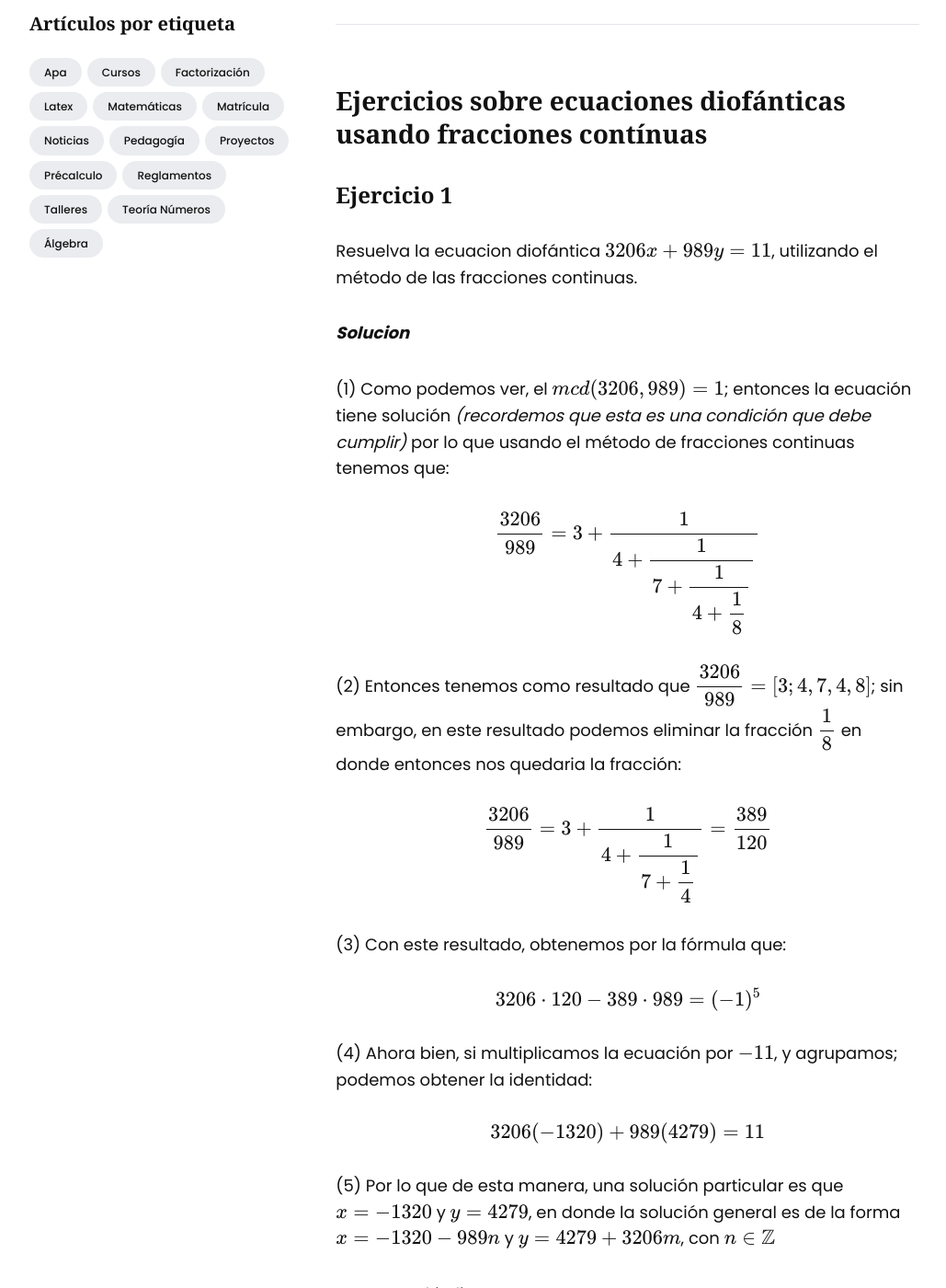
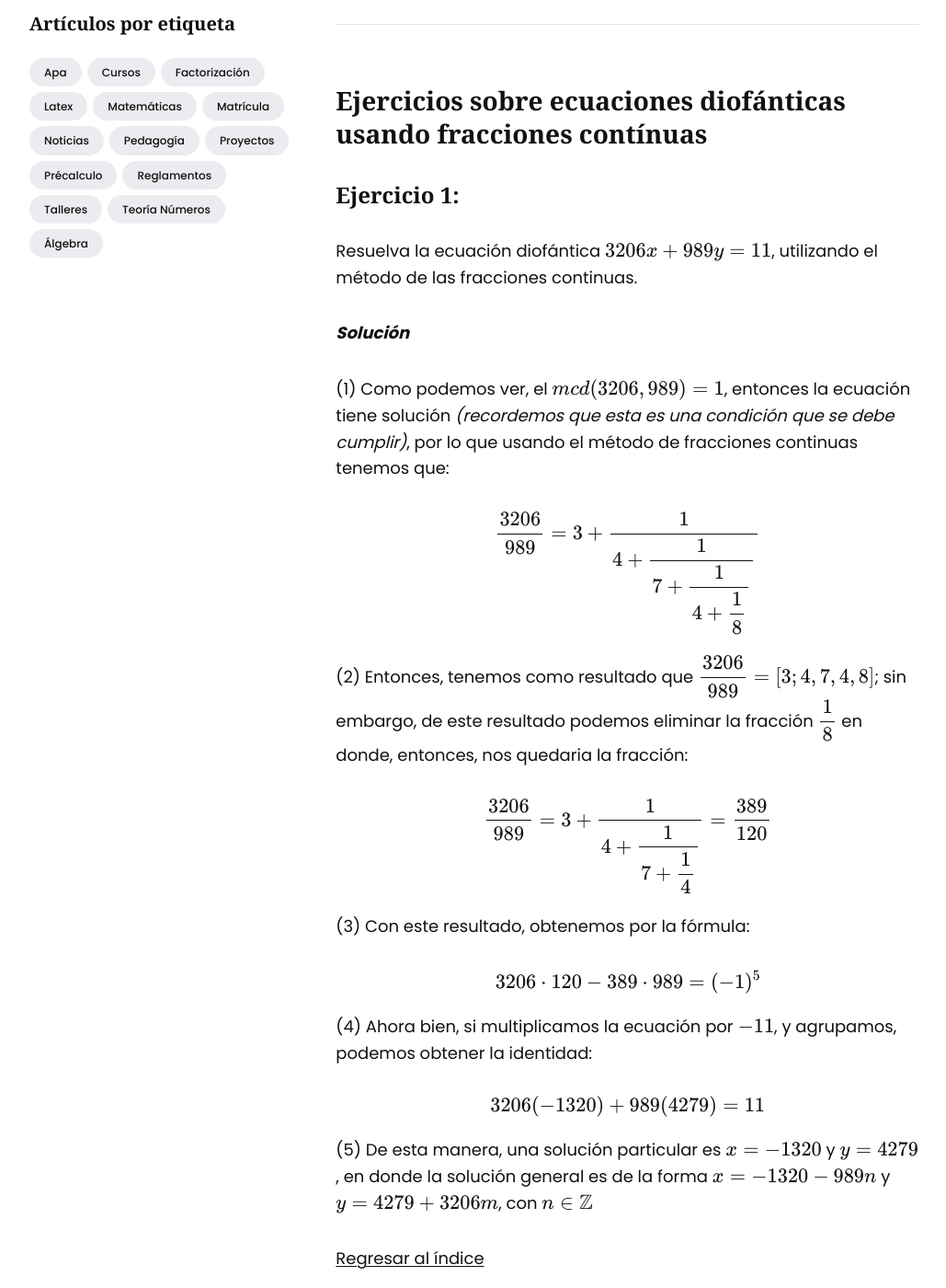
Before and after one commit to asoesem/asoesem.github.io, a Jekyll site: the page built from _posts/2024-12-27-ejemplos-de-ecuaciones-diofanticas.md, in a window 1280 px wide and 1400 px high, scrolled down 1214 px. Shown: the whole window at 92% size, without its empty margins (124-1153 px from the left). Built offline with Jekyll 4.4.1, drawn with Linux system fonts in a browser that asks for light colours; some of the changed text lies outside the part shown.

Commit message:
Correcciones ortográficas y menores del artículo de ecuaciones diofánticas

```diff
--- a/_posts/2024-12-27-ejemplos-de-ecuaciones-diofanticas.md
+++ b/_posts/2024-12-27-ejemplos-de-ecuaciones-diofanticas.md
@@ -10,7 +10,7 @@ featured: true
 comments: false
 share: true
 ---
-# índice
+# Índice
 
 + [Ejercicios sobre ecuaciones diofaánticas usando fracciones contínuas][1]
   - [Ejercicio 1][11]
@@ -21,96 +21,68 @@ share: true
 
 ## Ejercicios sobre ecuaciones diofánticas usando fracciones contínuas
 
-### Ejercicio 1
-Resuelva la ecuacion diofántica $$3206x + 989y = 11$$, utilizando el método de las fracciones continuas.
+### Ejercicio 1:
 
-***Solucion***
+Resuelva la ecuación diofántica $$3206x + 989y = 11$$, utilizando el método de las fracciones continuas.
 
- (1) Como podemos ver, el $$mcd(3206,989)=1$$; entonces la ecuación tiene solución *(recordemos que esta es una condición que debe cumplir)* por lo que usando el método de fracciones continuas tenemos que:
-<p align="center">
-$$
-  \dfrac{3206}{989}=3+\dfrac{1}{4+\dfrac{1}{7+\dfrac{1}{4+\dfrac{1}{8}}}}
-$$
-</p>
+***Solución***
 
-(2) Entonces tenemos como resultado que $$\dfrac{3206}{989}=[3;4,7,4,8]$$; sin embargo, en este resultado podemos eliminar la fracción $$\dfrac{1}{8}$$ en donde entonces nos quedaria la fracción:
+(1) Como podemos ver, el $$mcd(3206,989)=1$$, entonces la ecuación tiene solución *(recordemos que esta es una condición que se debe cumplir)*, por lo que usando el método de fracciones continuas tenemos que:
 
-<p align="center">
-$$
-  \dfrac{3206}{989}=3+\dfrac{1}{4+\dfrac{1}{7+\dfrac{1}{4}}}=\dfrac{389}{120}
-$$
-</p>
+$$\dfrac{3206}{989}=3+\dfrac{1}{4+\dfrac{1}{7+\dfrac{1}{4+\dfrac{1}{8}}}}$$
 
-(3) Con este resultado, obtenemos por la fórmula que:
 
-<p align="center">
-$$
-  3206 \cdot 120 - 389 \cdot 989 = (-1)^5
-$$
-</p>
+(2) Entonces, tenemos como resultado que $$\dfrac{3206}{989}=[3;4,7,4,8]$$; sin embargo, de este resultado podemos eliminar la fracción $$\dfrac{1}{8}$$ en donde, entonces, nos quedaria la fracción:
 
-(4) Ahora bien, si multiplicamos la ecuación por $$-11$$, y agrupamos; podemos obtener la identidad:
+$$\dfrac{3206}{989}=3+\dfrac{1}{4+\dfrac{1}{7+\dfrac{1}{4}}}=\dfrac{389}{120}$$
 
-<p align="center">
-$$
-  3206(-1320) + 989(4279)=11
-$$
-</p>
+(3) Con este resultado, obtenemos por la fórmula:
 
-(5) Por lo que de esta manera, una solución particular es que $$x=-1320$$ y $$y=4279$$, en donde la solución general es de la forma $$x=-1320-989n$$ y $$y=4279+3206m$$, con $$n \in \mathbb{Z}$$
+$$3206 \cdot 120 - 389 \cdot 989 = (-1)^5$$
+
+(4) Ahora bien, si multiplicamos la ecuación por $$-11$$, y agrupamos, podemos obtener la identidad:
+
+$$3206(-1320) + 989(4279)=11$$
+
+(5) De esta manera, una solución particular es $$x=-1320$$ y $$y=4279$$, en donde la solución general es de la forma $$x=-1320-989n$$ y $$y=4279+3206m$$, con $$n \in \mathbb{Z}$$
 
 [Regresar al índice][0]
 
-***
+---
 
-### Ejercicio 2
+### Ejercicio 2:
+
 Utilice el método de fracciones continuas para resolver la ecuación $$99x+41y=3$$
 
 ***Solución***
 
-(1) Como podemos ver, el $$mcd(99,41)=1$$; entonces la ecuación tiene solución *(recordemos que esta es una condición que debe cumplir)* por lo que usando el método de fracciones continuas tenemos que:
-<p align="center">
-$$
-  \dfrac{99}{41}=2+\dfrac{1}{2+\dfrac{1}{2+\dfrac{1}{2+\dfrac{1}{3}}}}
-$$
-</p>
+(1) Como podemos ver, el $$mcd(99,41)=1$$; entonces la ecuación tiene solución *(recordemos que esta es una condición que se debe cumplir)* por lo que usando el método de fracciones continuas tenemos que:
 
-(2) Entonces tenemos como resultado que $$\dfrac{99}{41}=[2;2,2,2,1]$$; sin embargo, en este resultado podemos eliminar la fracción $$\dfrac{1}{3}$$ en donde entonces nos quedaria la fracción:
 
-<p align="center">
-$$
- \dfrac{99}{41}=2+\dfrac{1}{2+\dfrac{1}{2+\dfrac{1}{2}}}=\dfrac{29}{12}
-$$
-</p>
+$$\dfrac{99}{41}=2+\dfrac{1}{2+\dfrac{1}{2+\dfrac{1}{2+\dfrac{1}{3}}}}$$
+
+
+(2) Entonces tenemos como resultado que $$\dfrac{99}{41}=[2;2,2,2,1]$$; sin embargo, de este resultado podemos eliminar la fracción $$\dfrac{1}{3}$$, en donde entonces nos quedaria la fracción:
+
+$$\dfrac{99}{41}=2+\dfrac{1}{2+\dfrac{1}{2+\dfrac{1}{2}}}=\dfrac{29}{12}$$
 
 (3) Con este resultado, obtenemos por la fórmula que:
 
-<p align="center">
-$$
-  99 \cdot 12 - 29 \cdot 41 = (-1)^5
-$$
-</p>
+$$99 \cdot 12 - 29 \cdot 41 = (-1)^5$$
 
 (4) Ahora bien, si multiplicamos la ecuación por $$-3$$, y agrupamos; podemos obtener la identidad:
 
-<p align="center">
-$$
-  99(-36)+(87) \cdot 41 = 3
-$$
-</p>
+$$99(-36)+(87) \cdot 41 = 3$$
 
-(5) Por lo que de esta manera, una solución particular es que $$x=-36$$ y $$y=87$$, en donde la solución general es de la forma $$x=-36-41n$$ y $$y=87+99m$$, con $$n \in \mathbb{Z}$$
+(5) De esta manera, una solución particular es $$x=-36$$ y $$y=87$$, en donde la solución general es de la forma $$x=-36-41n$$ y $$y=87+99m$$, con $$n \in \mathbb{Z}$$
 
 [Regresar al índice][0]
 
-***
+---
 
 ## Bibliografia y referencias
 
 Ruiz. H. V. (2024). Cuaderno de trabajo tutoria virtual 2. Capítulos 3 y 4. Divisibilidad y Fracciones Continuas. *Universidad Estatal a Distancia. Cátedra de Matemáticas Superiores*. Obtenido de: aprende.uned.ac.cr
-
-[Regresar al índice][0]
-
 
 [0]:#índice
 [1]:##ejercios-sobre-ecuaciones-diofanticas-usando-fracciones-contínuas
```
